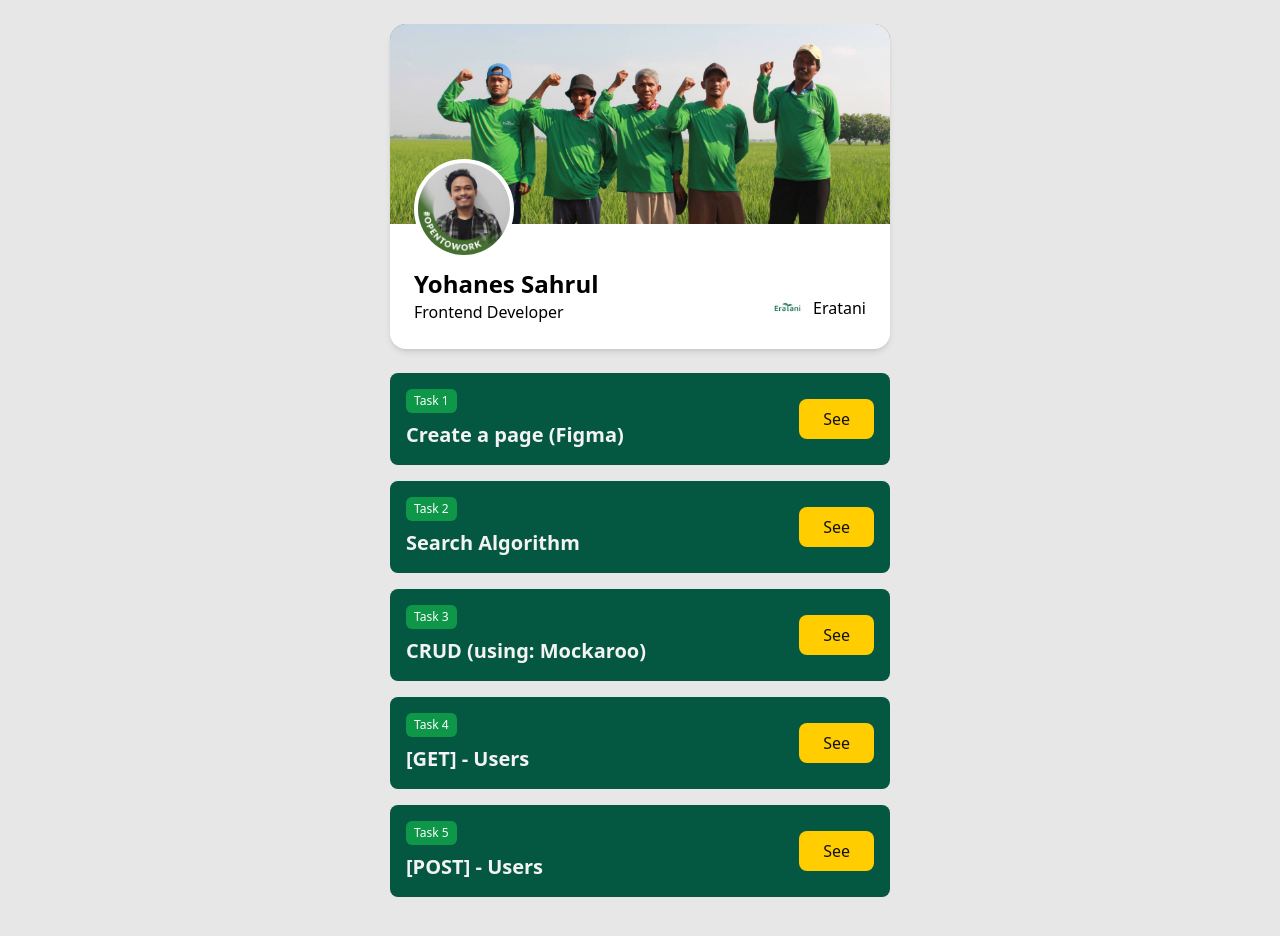
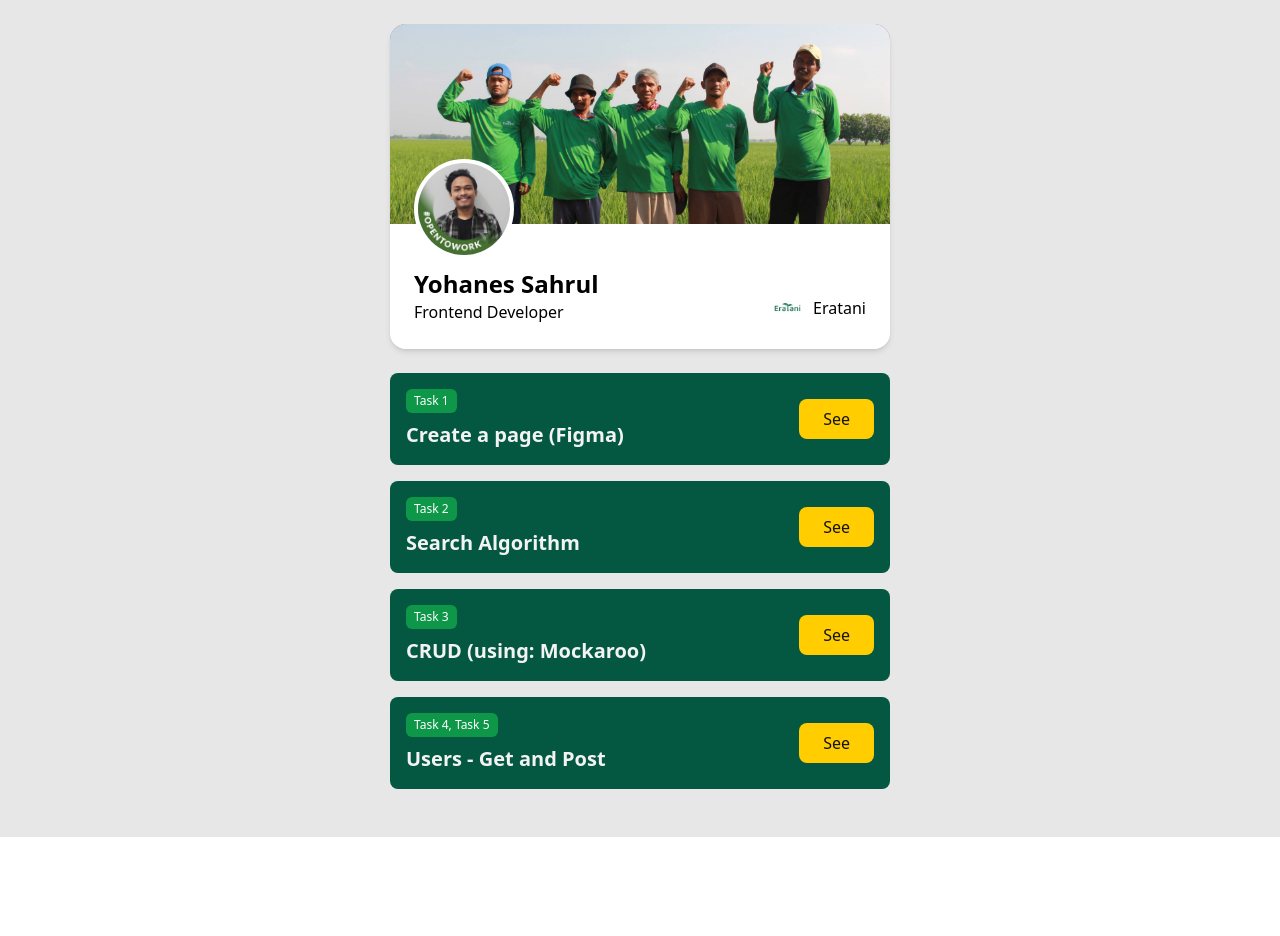
Before and after one commit to yohanessahrul/etn, a Next.js app: page / in a window 1280 px wide. Shown: the top 936 px of the page. After the commit the page ends 837 px from the top, so only its background shows below. Built offline with nearby package versions, Linux system fonts and the light colour scheme.

Commit message:
update homepage

```diff
--- a/src/pages/index.tsx
+++ b/src/pages/index.tsx
@@ -22,14 +22,9 @@ const Home = () => {
       path: "/task3",
     },
     {
-      label: "Task 4",
-      title: "[GET] - Users",
+      label: "Task 4, Task 5",
+      title: "Users - Get and Post",
       path: "/task4",
-    },
-    {
-      label: "Task 5",
-      title: "[POST] - Users",
-      path: "/task5",
     },
   ]);
 
```
